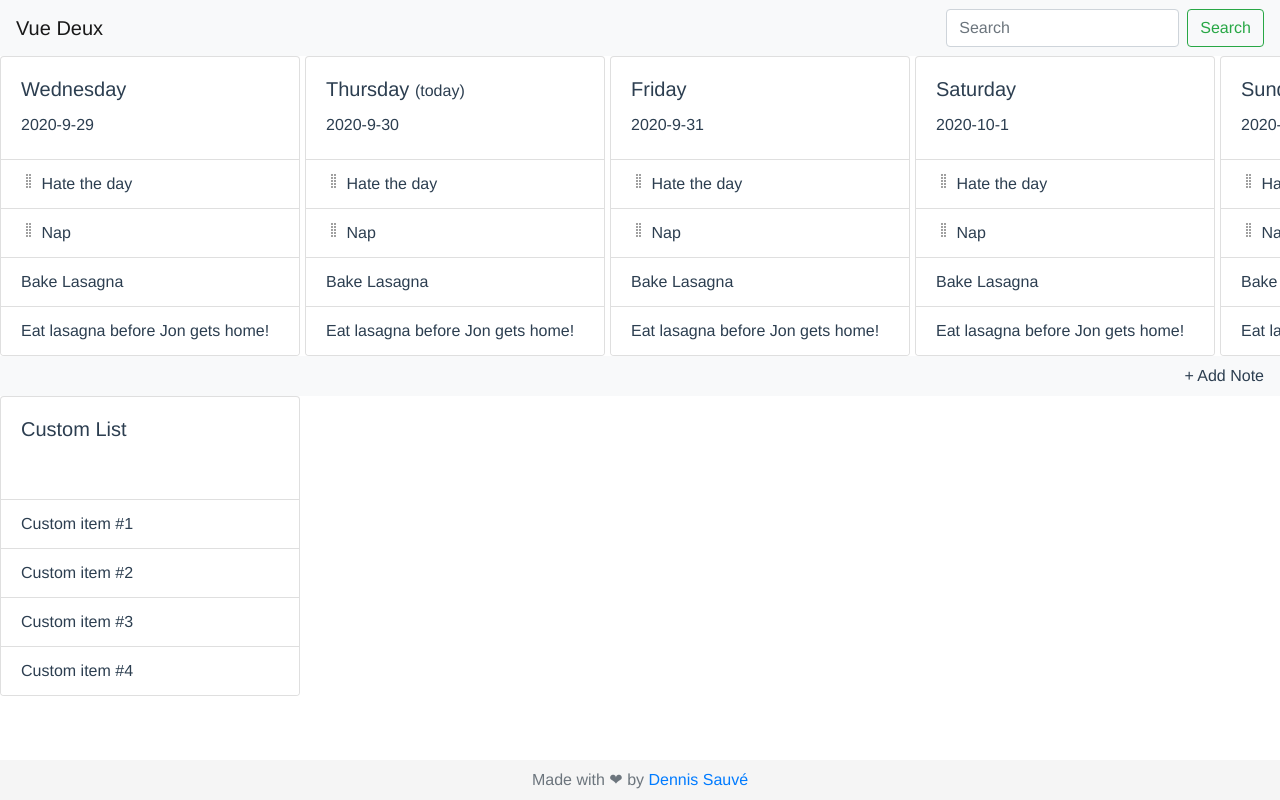
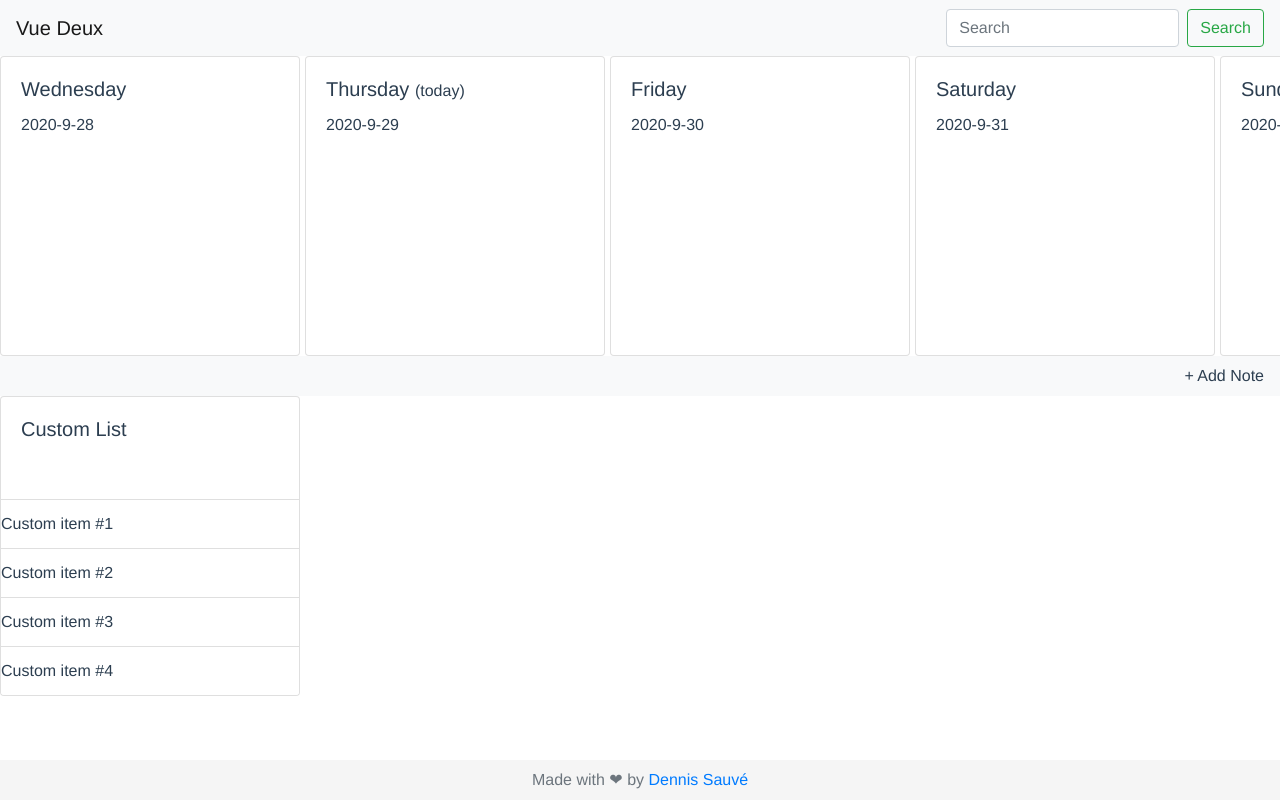
Before and after one commit to dengsauve/vuex-deux, a Vue app: page / in a window 1280 px wide. Built offline with nearby package versions, Linux system fonts and the light colour scheme.

Commit message:
Data Driven tasks

```diff
--- a/src/App.vue
+++ b/src/App.vue
@@ -6,9 +6,7 @@
         <div class="container-fluid">
 
             <div class="row flex-row flex-nowrap card-holder">
-
                 <ListCard v-for="day in days" :day="day" :key="day.id"/>
-
             </div>
 
         </div>
@@ -43,37 +41,48 @@
     import Navigation from "./components/Navigation";
     import FooterBar from "./FooterBar";
     import ListCard from "./ListCard";
+    import {mapState} from 'vuex';
 
     export default {
         name: 'App',
         components: {ListCard, FooterBar, Navigation},
+        computed: {
+            ...mapState([
+                'tasks',
+            ]),
+        },
         data: function () {
             return {
                 days: []
             }
         },
         mounted() {
-            // need to get the first initial 7 days?
+            this.createDaysList();
+        },
+        methods: {
+            createDaysList: function () {
                 const today = new Date();
                 let counter = 0;
+
                 for (let i = today.getDay() - 1; i < today.getDay() + 8; i++) {
                     const day = i % 7;
 
                     let date = new Date();
-                date.setDate(today.getDate() + counter);
+                    date.setDate(today.getDate() - 1 + counter);
                     let dateString = date.getFullYear() +
                         '-' + date.getMonth() +
                         '-' + date.getDate();
 
                     this.days.push({
-                    id: i,
+                        id: dateString,
                         name: this.$store.state.days[day],
                         isToday: i === today.getDay(),
-                    date: dateString
+                        tasks: this.tasks.filter(task => task.date === dateString),
                     });
 
                     counter++;
                 }
             }
         }
+    }
 </script>
--- a/src/ListCard.vue
+++ b/src/ListCard.vue
@@ -1,23 +1,25 @@
 <template>
     <div class="card">
+
         <div class="card-body">
+
             <h5 class="card-title">{{ day.name }}
                 <small v-if="day.isToday">(today)</small>
             </h5>
-            {{ day.date }}
+            {{ day.id }}
+
+            <ul class="list-group list-group-flush">
+                <li class="list-group-item"
+                    v-for="task in day.tasks"
+                    :key="task.name"
+                >
+                    <div class="grab"></div>
+                    {{ task.name }}
+                </li>
+            </ul>
+
         </div>
-        <ul class="list-group list-group-flush">
-            <li class="list-group-item">
-                <div class="grab"></div>
-                Hate the day
-            </li>
-            <li class="list-group-item">
-                <div class="grab"></div>
-                Nap
-            </li>
-            <li class="list-group-item">Bake Lasagna</li>
-            <li class="list-group-item">Eat lasagna before Jon gets home!</li>
-        </ul>
+
     </div>
 </template>
 <script>
--- a/src/assets/styles/main.css
+++ b/src/assets/styles/main.css
@@ -40,3 +40,12 @@
     min-width: 300px !important;
     margin-right: 5px;
 }
+
+.list-group.list-group-flush {
+    max-height: 25vh;
+    overflow-y: scroll;
+}
+
+.list-group-item {
+    padding-left: 0;
+}
--- a/src/main.js
+++ b/src/main.js
@@ -14,7 +14,7 @@ Vue.use(Vuex);
 
 const store = new Vuex.Store({
     state: {
-        days:{
+        days: {
             0: 'Sunday',
             1: 'Monday',
             2: 'Tuesday',
@@ -22,7 +22,34 @@ const store = new Vuex.Store({
             4: 'Thursday',
             5: 'Friday',
             6: 'Saturday',
-        }
+        },
+        tasks: [
+            {
+                date: '2020-10-5',
+                name: 'Frost Beverage Thursday',
+                completed: true,
+            },
+            {
+                date: '2020-10-6',
+                name: 'Frost Beverage Friday',
+                completed: true,
+            },
+            {
+                date: '2020-10-7',
+                name: 'Frost Beverage Saturday',
+                completed: false,
+            },
+            {
+                date: '2020-10-8',
+                name: 'Frost Beverage Sunday',
+                completed: false,
+            },
+            {
+                date: '2020-10-9',
+                name: 'Frost Beverage Monday',
+                completed: false,
+            },
+        ]
     },
     mutations: {
         //
```
Lines whose indentation alone changed are shown as unchanged.
